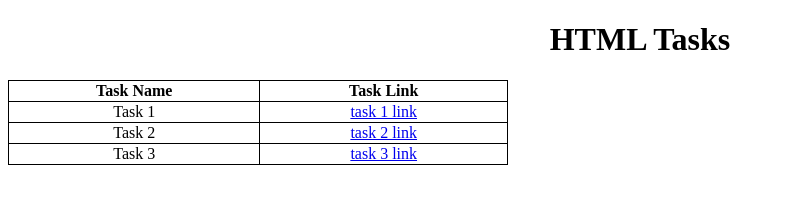
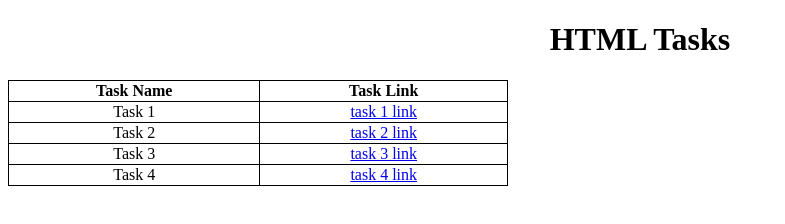
Before and after one commit to deeptishakya22/MERNtasks, a plain HTML site: page index.html in a window 1280 px wide. Shown: the whole page, without its empty margins (0-785 px from the left). Drawn offline with Linux system fonts and the light colour scheme.

Commit message:
Add files via upload

```diff
--- a/index.html
+++ b/index.html
@@ -38,6 +38,10 @@
             <td> Task 3 </td>
             <td> <a href="Task3.html"> task 3 link</a></td>
         </tr>
+        <tr>
+            <td> Task 4 </td>
+            <td> <a href="Task4.html"> task 4 link</a></td>
+        </tr>
    </table>
 </body>
 </html>
```
